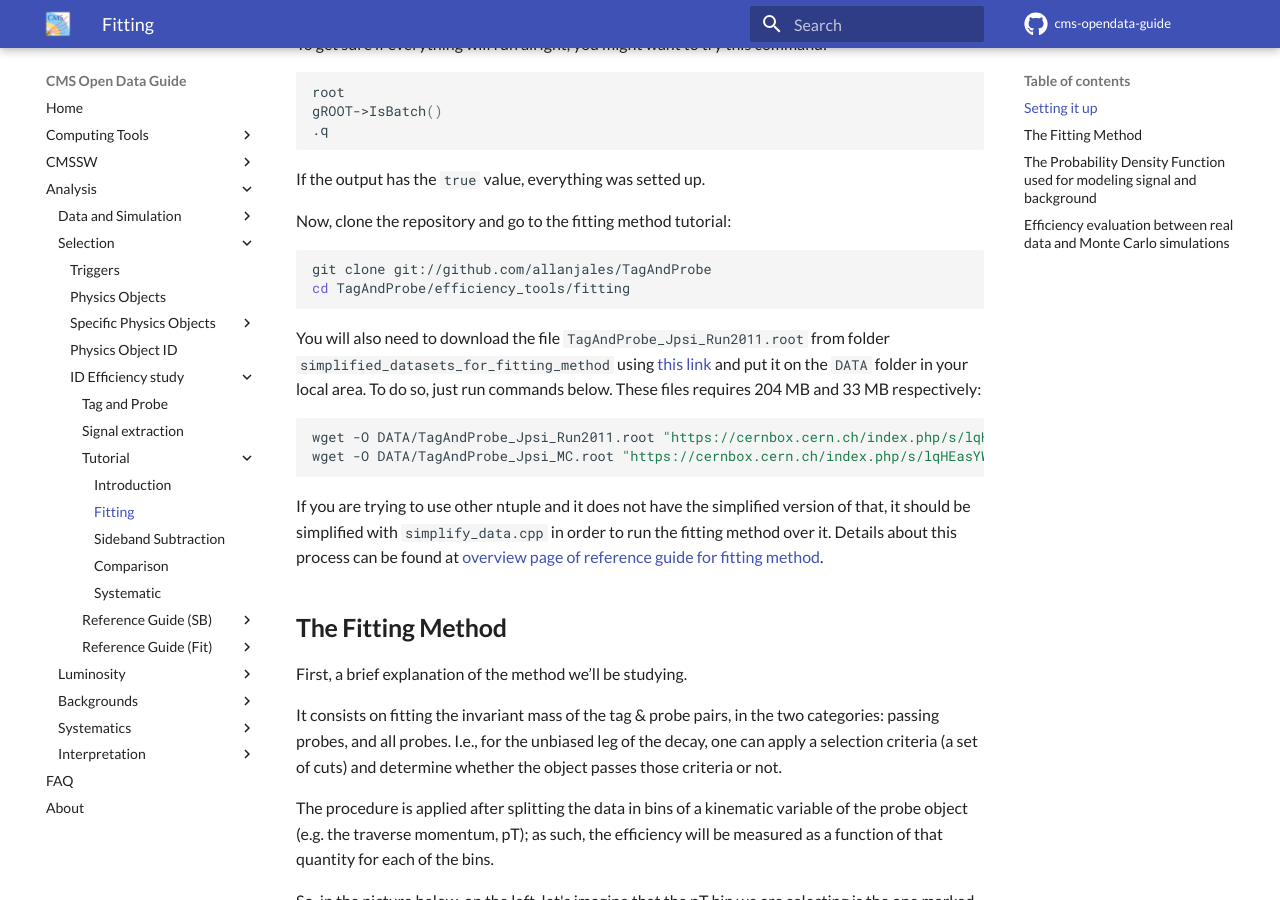
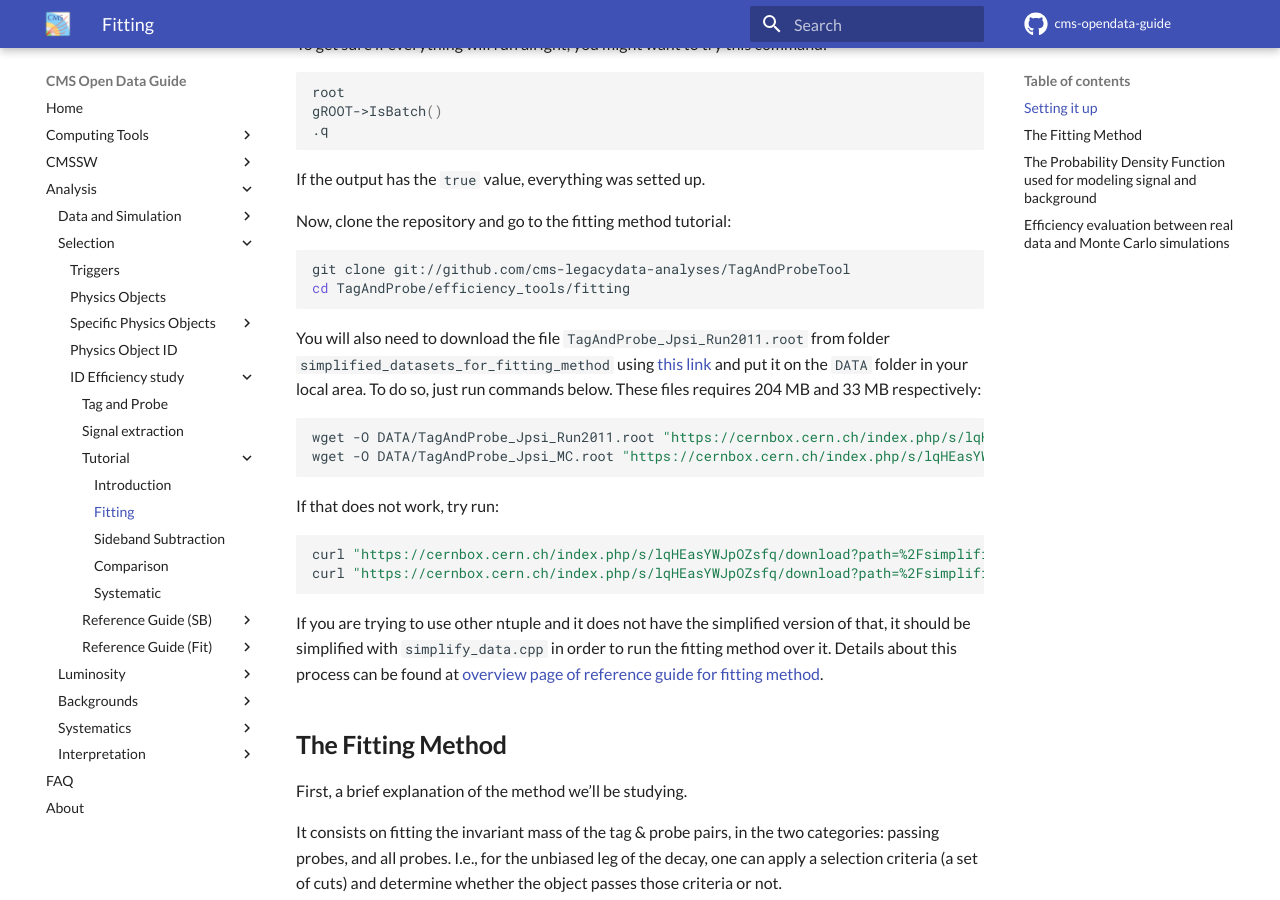
Before and after one commit to cernopendata/cms-opendata-guide, an MkDocs documentation site: the page built from docs/analysis/selection/idefficiencystudy/tutorial/02-fitting.md, in a window 1280 px wide and 900 px high, scrolled down 658 px. Built offline with MkDocs 1.6.1 and Material for MkDocs 9.7.7, drawn with Linux system fonts in a browser that asks for light colours; comment, search, counter and statistics services are not loaded.

Commit message:
PR links update

````diff
--- a/docs/analysis/selection/idefficiencystudy/tutorial/02-fitting.md
+++ b/docs/analysis/selection/idefficiencystudy/tutorial/02-fitting.md
@@ -31,7 +31,7 @@ If the output has the `true` value, everything was setted up.
 Now, clone the repository and go to the fitting method tutorial:
 
 ```sh
-git clone git://github.com/allanjales/TagAndProbe
+git clone git://github.com/cms-legacydata-analyses/TagAndProbeTool
 cd TagAndProbe/efficiency_tools/fitting
 ```
 
@@ -40,6 +40,13 @@ You will also need to download the file `TagAndProbe_Jpsi_Run2011.root` from fol
 ```sh
 wget -O DATA/TagAndProbe_Jpsi_Run2011.root "https://cernbox.cern.ch/index.php/s/lqHEasYWJpOZsfq/download?path=%2Fsimplified_datasets_for_fitting_method&files=TagAndProbe_Jpsi_Run2011.root"
 wget -O DATA/TagAndProbe_Jpsi_MC.root "https://cernbox.cern.ch/index.php/s/lqHEasYWJpOZsfq/download?path=%2Fsimplified_datasets_for_fitting_method&files=TagAndProbe_Jpsi_MC.root"
+```
+
+If that does not work, try run:
+
+```sh
+curl "https://cernbox.cern.ch/index.php/s/lqHEasYWJpOZsfq/download?path=%2Fsimplified_datasets_for_fitting_method&files=TagAndProbe_Jpsi_Run2011.root" -o "DATA/TagAndProbe_Jpsi_Run2011.root"
+curl "https://cernbox.cern.ch/index.php/s/lqHEasYWJpOZsfq/download?path=%2Fsimplified_datasets_for_fitting_method&files=TagAndProbe_Jpsi_MC.root" -o "DATA/TagAndProbe_Jpsi_MC.root"
 ```
 
 If you are trying to use other ntuple and it does not have the simplified version of that, it should be simplified with `simplify_data.cpp` in order to run the fitting method over it. Details about this process can be found at [overview page of reference guide for fitting method](../../fittingreferenceguide/overview#simplify_datacpp).
````
Also changed, not shown: docs/analysis/selection/idefficiencystudy/tutorial/05-systematic.md (+1 -1 lines).
